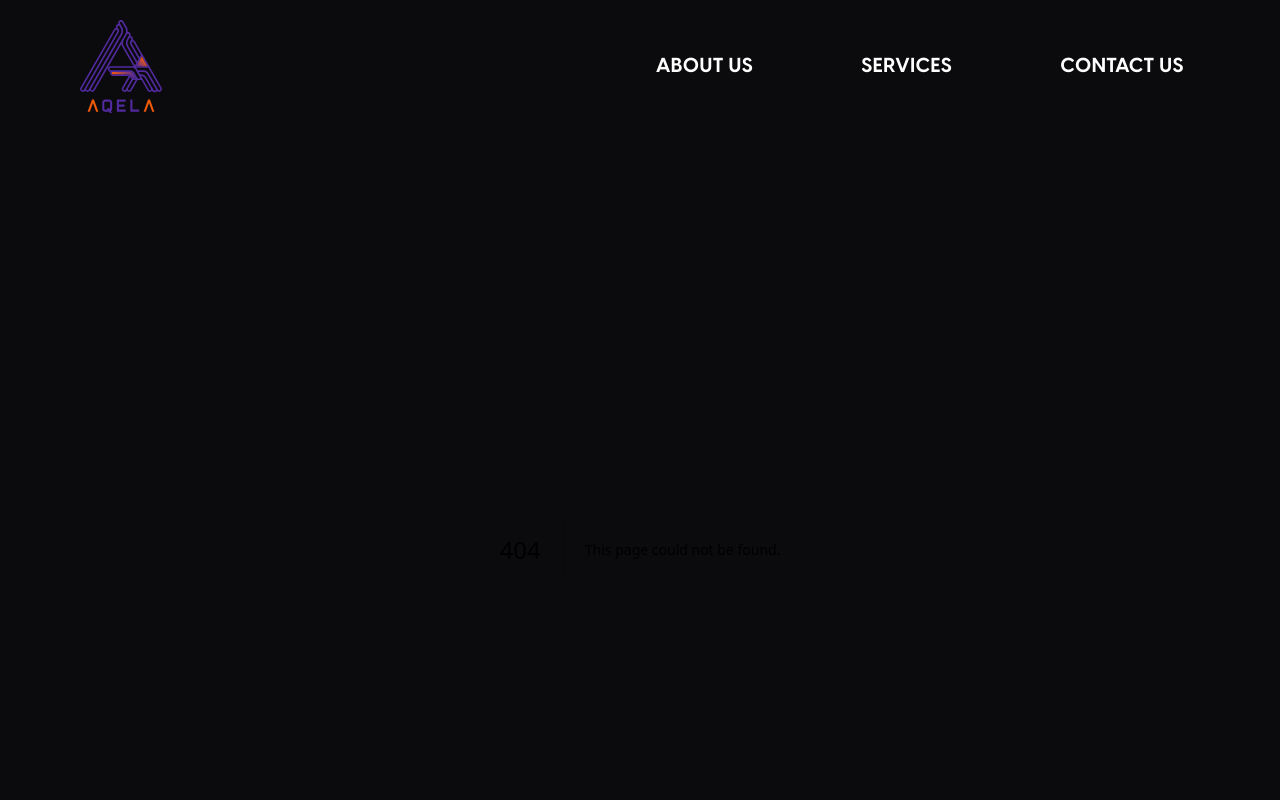
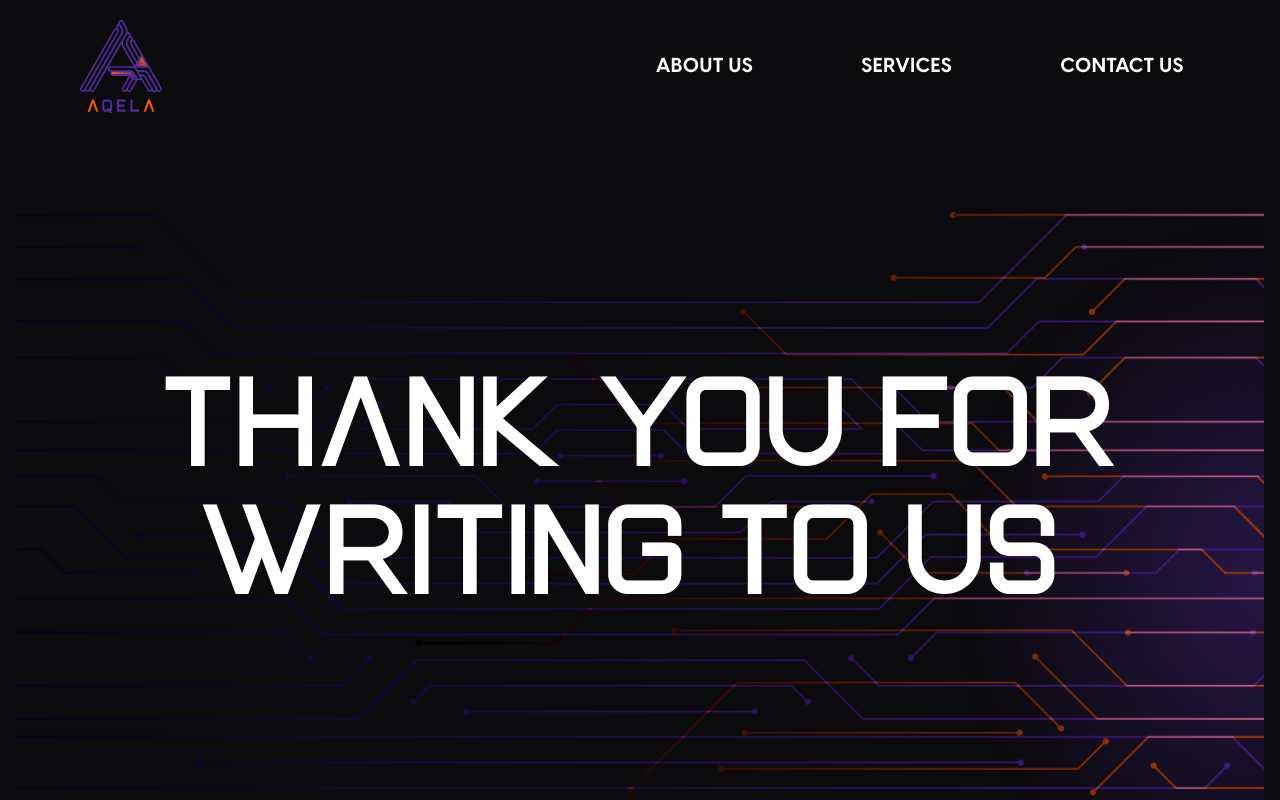
Before and after one commit to RavaszTamas/dev-nextjs, a Next.js app: page /thank-you in a window 1280 px wide. Before the commit this address had no page. Shown: the top 800 px of the page. Built offline with nearby package versions, Linux system fonts and the light colour scheme.

Commit message:
thank you page

```diff
--- /dev/null
+++ b/src/app/thank-you/page.tsx
@@ -0,0 +1,16 @@
+import React from "react";
+import SecondaryTitle from "@/components/texts/SecondaryTitle";
+import HeroImage from "@/components/HeroImage";
+import SubTitleText from "@/components/texts/SubTitleText";
+import MainTitle from "@/components/texts/MainTitle";
+
+export default function ThankYou() {
+  return (
+    <div className="relative mt-12 flex w-full flex-col gap-8 md:my-[5%]">
+      <section className="relative flex w-full flex-col gap-8 px-4">
+        <HeroImage />
+        <MainTitle className="text-center">Thank you for writing to us!</MainTitle>
+      </section>
+    </div>
+  );
+}
--- a/src/components/MailForm.tsx
+++ b/src/components/MailForm.tsx
@@ -3,8 +3,10 @@ import React, { FormEvent, useState } from "react";
 import SecondaryTitle from "@/components/texts/SecondaryTitle";
 import "./styles/GradientBorder.css";
 import { Button } from "@/components/ui/button";
+import { useRouter } from "next/navigation";
 
 export default function MailForm() {
+  const router = useRouter()
   const [fullname, setFullname] = useState("");
   const [email, setEmail] = useState("");
   const [message, setMessage] = useState("");
@@ -63,6 +65,7 @@ export default function MailForm() {
         setEmail("");
         setMessage("");
         setFullname("");
+        router.push("/thank-you")
       }
       console.log(fullname, email, message);
       setSending(false);
```
